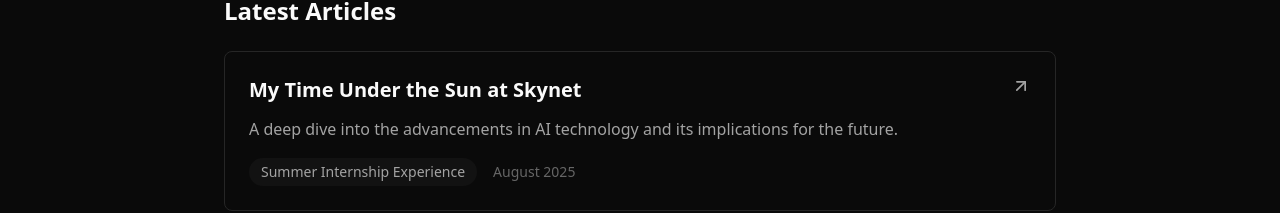
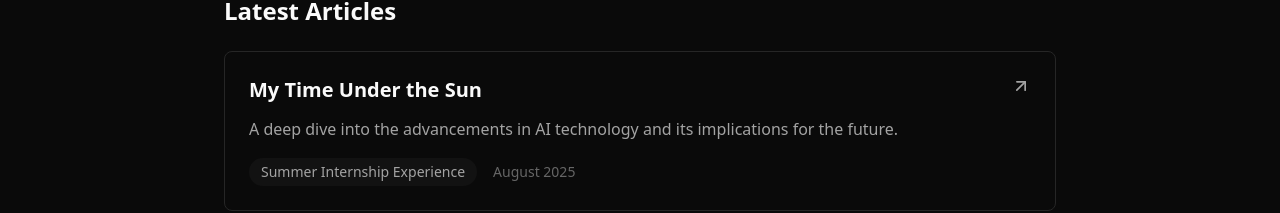
Before and after one commit to purohitamann/porfolio-next, a Next.js app: page /blog in a window 1280 px wide. Shown: the part 359-572 px from the top of the page. Built offline with nearby package versions, Linux system fonts and the light colour scheme.

Commit message:
slug changes

```diff
--- a/src/app/blog/page.tsx
+++ b/src/app/blog/page.tsx
@@ -73,7 +73,7 @@
 const BlogPage = () => {
   const blogPosts: BlogPost[] = [
     {
-      title: "My Time Under the Sun at Skynet",
+      title: "My Time Under the Sun",
       description: "A deep dive into the advancements in AI technology and its implications for the future.",
       link: "/blog/my-time-under-the-sun-at-skynet",
       timePosted: "August 2025",
--- a/src/app/resume/page.tsx
+++ b/src/app/resume/page.tsx
@@ -59,7 +59,7 @@
 </p> */}
 
           <iframe
-  src="/AmanPurohit-Resume.pdf"
+  src="/AmanPurohitResume2025.pdf"
   className="w-full h-full border-0 bg-white"
   allowFullScreen
 
```
Also changed, not shown: src/data/blog.json (+1 -1 lines), 2 other files (tests, documents, lock files or other folders).
